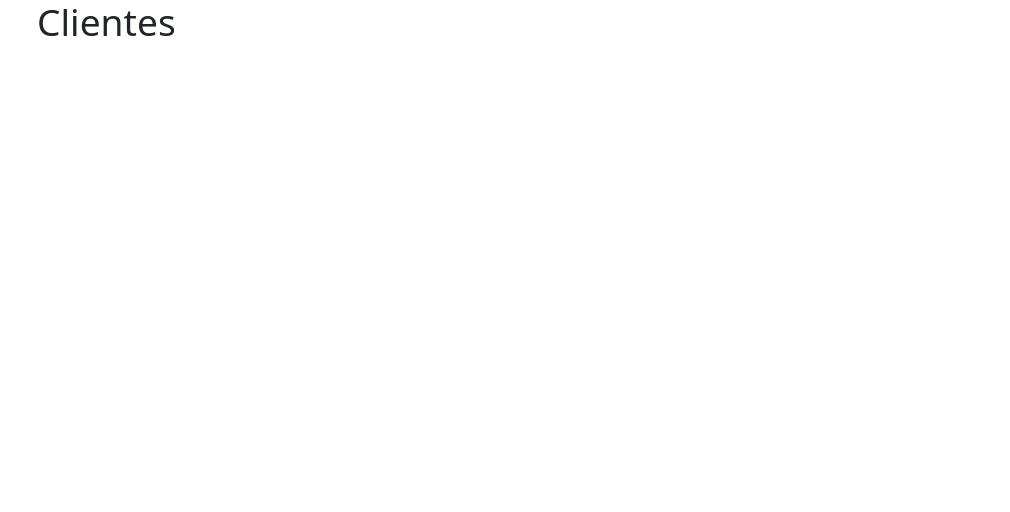
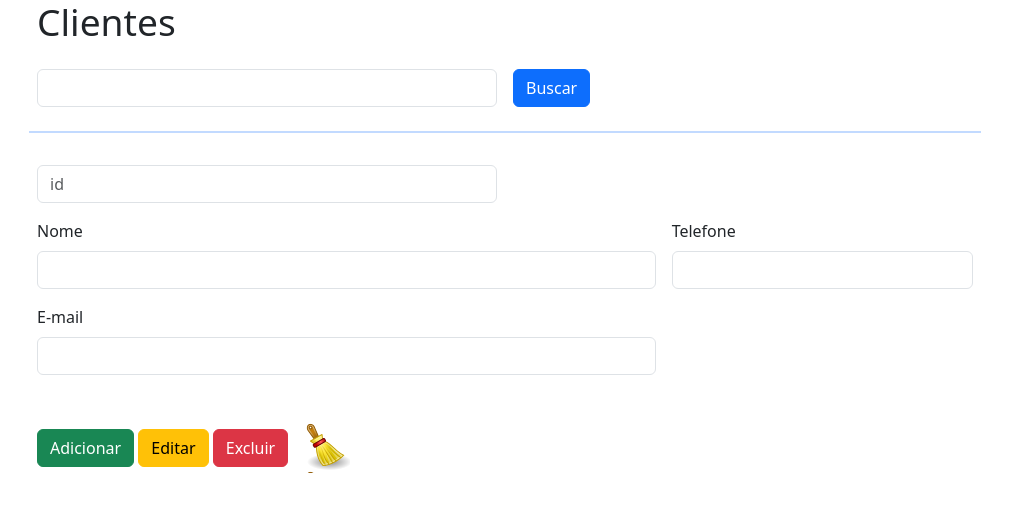
Before and after one commit to mryanalmeida/conestv1, an Electron app: page src/views/clientes.html in a window 1010 px wide. Drawn offline with Linux system fonts and the light colour scheme.

Commit message:
conestv1

```diff
--- a/preload.js
+++ b/preload.js
@@ -2,7 +2,10 @@
  * Segurança e Desempenho
  */
 
-const { contextBridge, ipcRenderer} = require('electron')
+const { contextBridge, ipcRenderer, ipcMain } = require('electron')
+
+//Estabelecer a conexão com o banco de dados
+ipcRenderer.send('db-connect')
 
 // Processos de comunicação entre renderer e main
 contextBridge.exposeInMainWorld('api', {
--- a/src/public/css/style.css
+++ b/src/public/css/style.css
@@ -4,7 +4,15 @@
     padding: 5px;
     border: 1px solid #e8e8e8;
     cursor: pointer;
-
+}
+/*Botão Reset*/
+#btnReset{
+    width: 50px;
+    height: 50px;
+    background-image: url(../img/clear.png);
+    border: none;
+    cursor: pointer;
+    margin-left: 10px;
 }
 
 /*Rodapé*/
--- a/src/views/clientes.html
+++ b/src/views/clientes.html
@@ -14,8 +14,44 @@
 <body>
     <div class="container">
         <h1>Clientes</h1>
+
+        <form id="frmClient" class="mt-2 row g-3">
+            <!-- Buscar Clientes -->
+            <div class="col-md-6">
+                <input type="text" class="form-control" id="inputSearch" maxlength="30" spellcheck="false">
+            </div>
+            <div class="col-md-4">
+                <button class="btn btn-primary" id="btnRead">Buscar</button>
+            </div>
+            <hr class="mt-4 border border-primary border -1">
+
+            <!-- Id do cliente (Oculto) -->
+            <div class="col-md-6" id="idClient">
+                <input type="text" class="form-control" id="inputClient" placeholder="id">
+            </div>
+            <!-- Nome do Cliente -->
+            <div class="col-md-8">
+                <label for="inputNameClient" class="form-label">Nome</label>
+                <input type="text" class="form-control" id="inputNameClient" spellcheck="false" required maxlength="50">
+            </div>
+            <!-- Telefone do Cliente -->
+            <div class="col-md-4">
+                <label for="inputPhoneClient" class="form-label">Telefone</label>
+                <input type="tel" class="form-control" id="inputPhoneClient" spellcheck="false" required maxlength="15">
+            </div>
+            <div class="col-md-8">
+                <label for="inputEmailClient" class="form-label">E-mail</label>
+                <input type="email" class="form-control" id="inputEmailClient" spellcheck="false">
+            </div>
+            <!--Botões-->
+            <div class="mt-5">
+                <button type="submit" class="btn btn-success" id="btnCreate">Adicionar</button>
+                <button type="submit" class="btn btn-warning" id="btnUpdate">Editar</button>
+                <button type="submit" class="btn btn-danger" id="btnDelete">Excluir</button>
+                <button type="reset" class="btn " id="btnReset"></button>
+            </div>
+        </form>
     </div>
-
 
     <script src="../public/js/bootstrap.min.js"></script>
     <script src="clientes.js"></script>
```
Also changed, not shown: main.js (+29 -14 lines).
